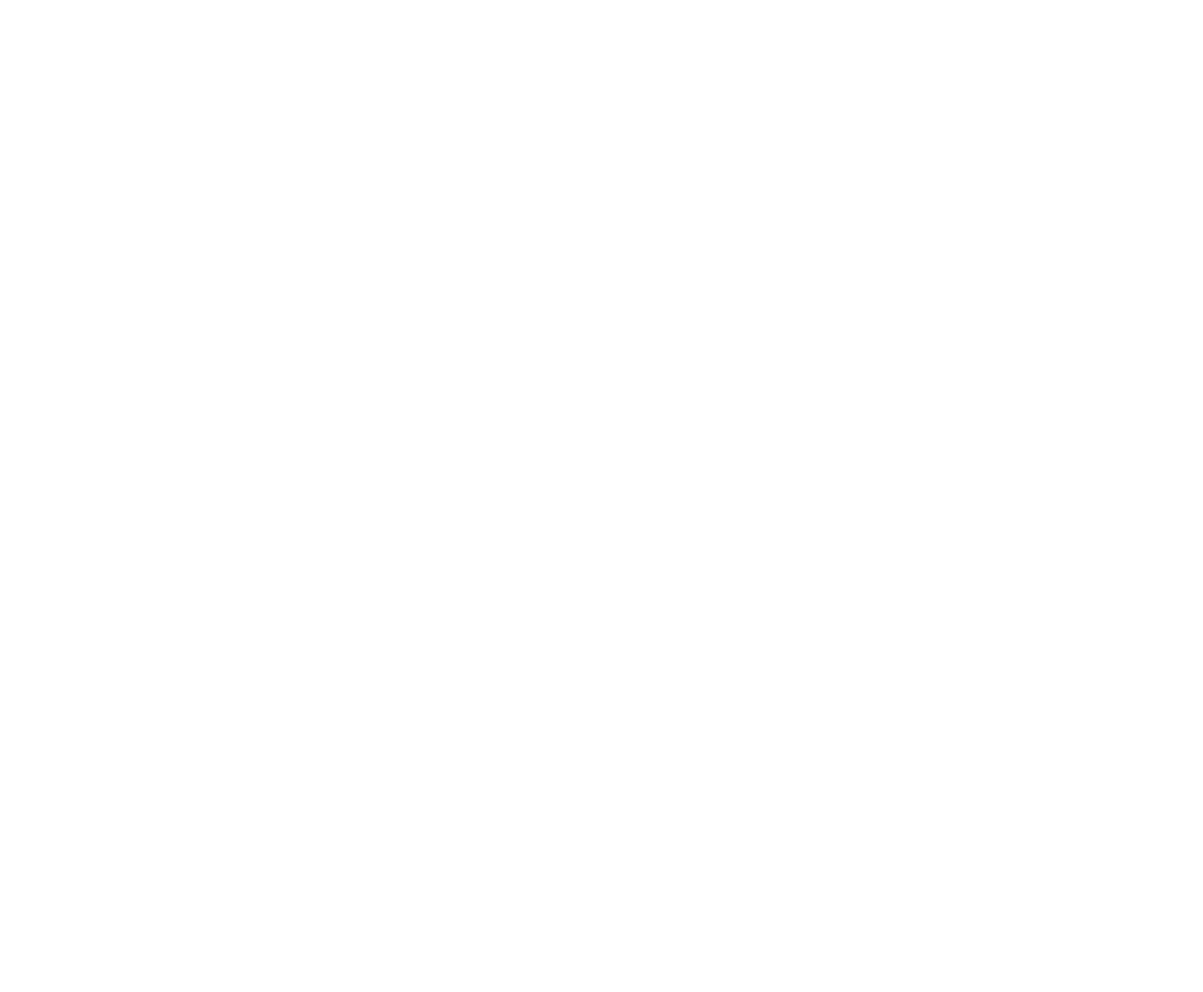
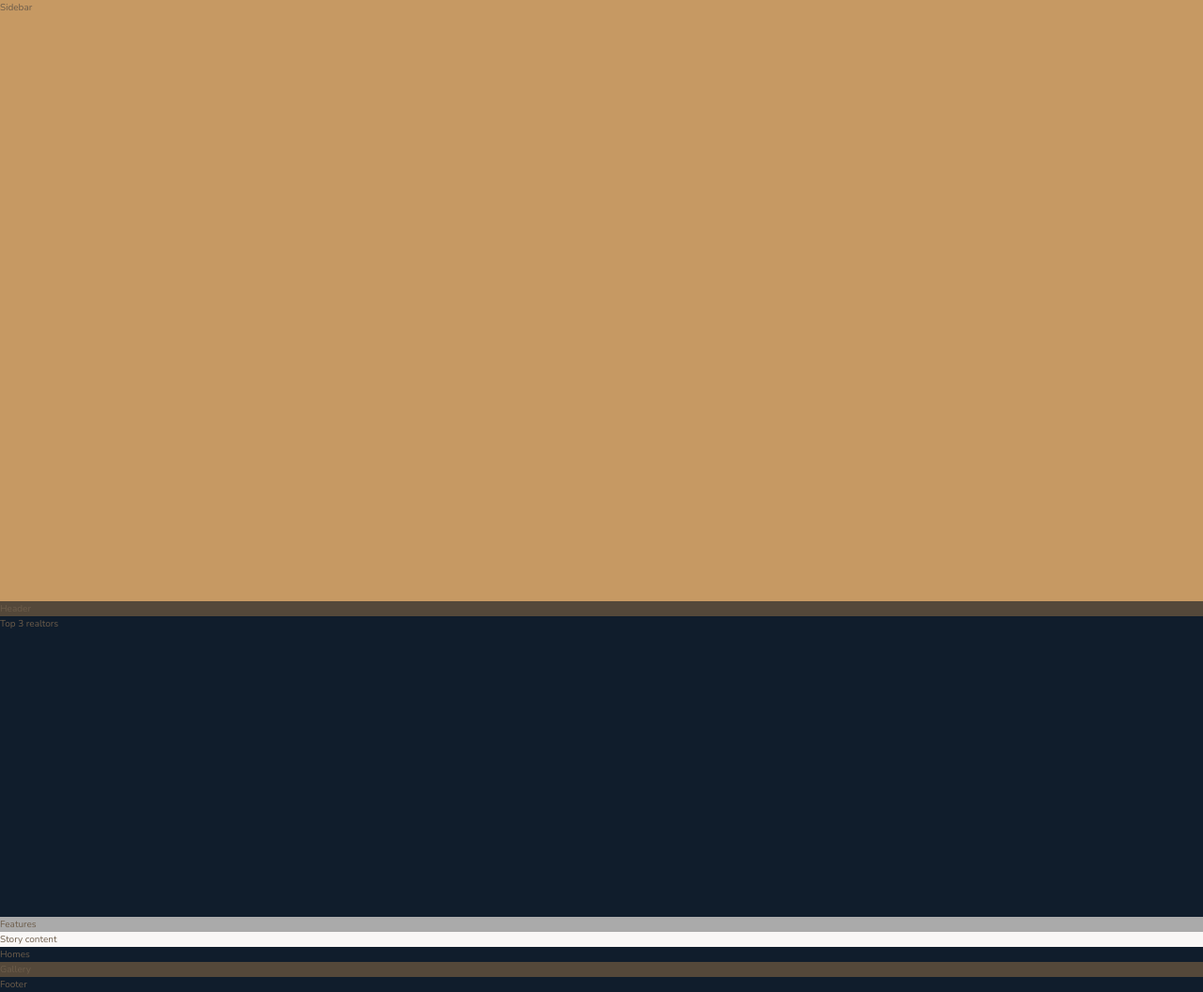
Before and after one commit to Saurabh7064/Nexter, a website: page index.html in a window 1280 px wide. Shown: the whole page at 94% size. Before the commit the page ends 800 px from the top, so only its background shows below. Drawn offline with nearby package versions, Linux system fonts and the light colour scheme; files that its build step writes are made by us from their sources.

Commit message:
106.Overall layout p1. grid-template-rows: 80vh min-content 40vh repeat(3, min-content);

```diff
--- a/index.html
+++ b/index.html
@@ -12,6 +12,37 @@
         <title>nexter &mdash; your home, your freedom</title>
     </head>
     <body class="container">
+        <div class="sidebar">
+            Sidebar
+        </div>
+
+        <div class="header">
+            Header
+        </div>
+
+        <div class="realtors">
+            Top 3 realtors
+        </div>
+
+        <section class="features">
+            Features
+        </section>
+
+        <div class="story__content">
+            Story content
+        </div>
+
+        <section class="homes">
+            Homes
+        </section>
+
+        <section class="gallery">
+            Gallery
+        </section>
+
+        <footer class="footer">
+            Footer
+        </footer>
 
     </body>
 </html>
--- a/package.json
+++ b/package.json
@@ -4,10 +4,10 @@
   "description": "Nexter webpage",
   "main": "index.js",
   "scripts": {
+    "compile:sass2": "node-sass sass/main.scss css/style.css",
     "watch:sass": "node-sass sass/main.scss css/style.css -w",
-    "devserver": "live-server",
+    "devserver": "live-server --browser=firefox",
     "start": "npm-run-all --parallel devserver watch:sass",
-
     "compile:sass": "node-sass sass/main.scss css/style.comp.css",
     "prefix:css": "postcss --use autoprefixer -b 'last 10 versions' css/style.comp.css -o css/style.prefix.css",
     "compress:css": "node-sass css/style.prefix.css css/style.css --output-style compressed",
--- a/sass/_base.scss
+++ b/sass/_base.scss
@@ -13,3 +13,32 @@ $color-grey-dark-2: #6D5D4B;
 // FONT VARIABLES
 $font-primary: 'Nunito', sans-serif;
 $font-display: 'Josefin Sans', sans-serif;
+
+*,
+*::before,
+*::after {
+    margin: 0;
+    padding: 0;
+    box-sizing: inherit;
+}
+
+html {
+    box-sizing: border-box;
+    font-size: 62.5%; // 10px/16px = 62.5
+}
+
+body {
+    font-family: $font-primary;
+    color: $color-grey-dark-2;
+    font-weight: 300;
+    line-height: 1.6;
+}
+/*1row-80vh-inc/dec based on height
+2row-min-content-rows count inc/dec based on size
+3row-40vw-inc/dec based on widt
+4,5,6row-repeat(3,min-content)-rows count inc/dec based on size
+*/
+.container {
+    display: grid;
+    grid-template-rows: 80vh min-content 40vh repeat(3, min-content);
+}
--- a/sass/_features.scss
+++ b/sass/_features.scss
@@ -0,0 +1,3 @@
+.features {
+    background-color: $color-grey-light-2;
+}
--- a/sass/_footer.scss
+++ b/sass/_footer.scss
@@ -0,0 +1,3 @@
+.footer {
+    background-color: $color-secondary;
+}
--- a/sass/_gallery.scss
+++ b/sass/_gallery.scss
@@ -0,0 +1,3 @@
+.gallery {
+    background-color: $color-grey-dark-1;
+}
--- a/sass/_header.scss
+++ b/sass/_header.scss
@@ -0,0 +1,3 @@
+.header {
+    background-color: $color-grey-dark-1;
+}
--- a/sass/_homes.scss
+++ b/sass/_homes.scss
@@ -0,0 +1,3 @@
+.homes {
+    background-color: $color-secondary;
+}
--- a/sass/_realtors.scss
+++ b/sass/_realtors.scss
@@ -0,0 +1,3 @@
+.realtors {
+    background-color: $color-secondary;
+}
--- a/sass/_sidebar.scss
+++ b/sass/_sidebar.scss
@@ -0,0 +1,3 @@
+.sidebar {
+    background-color: $color-primary;
+}
--- a/sass/_story.scss
+++ b/sass/_story.scss
@@ -0,0 +1,9 @@
+.story {
+    &__pictures {
+        background-color: $color-primary;
+    }
+
+    &__content {
+        background-color: $color-grey-light-1;
+    }
+}
```
Also changed, not shown: css/style.css (added), 2 other files.
